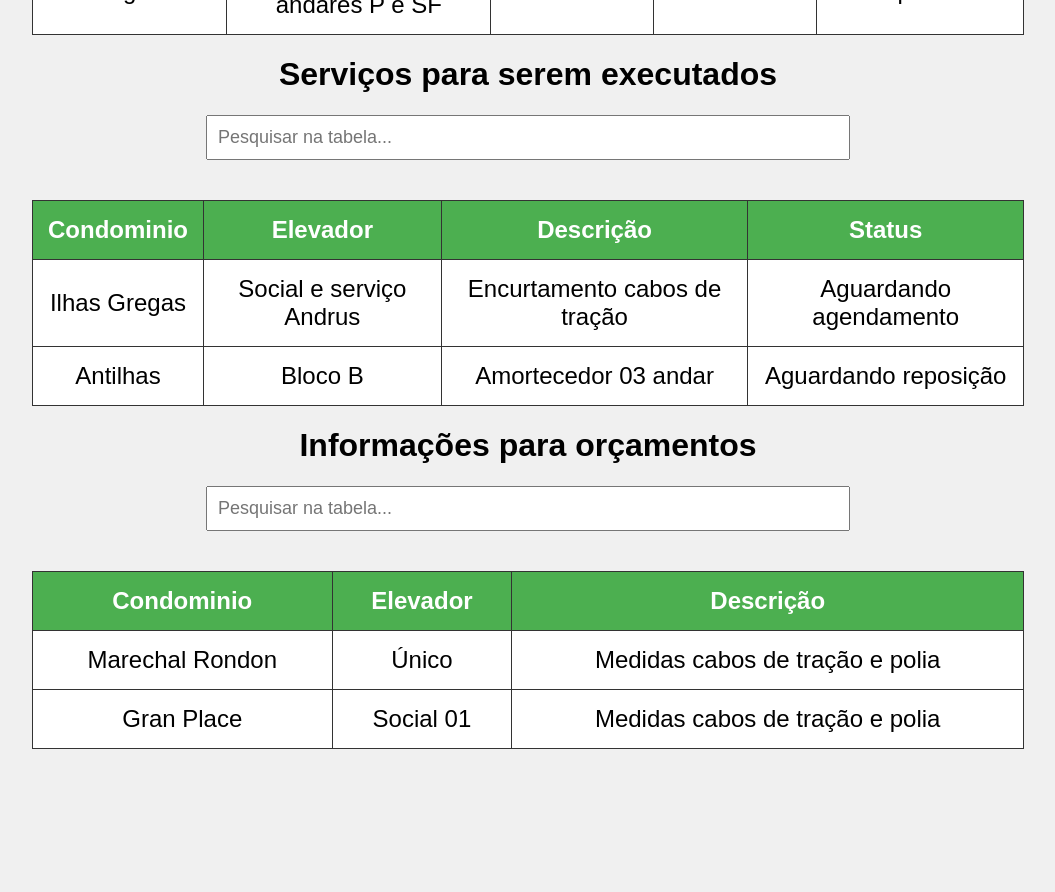
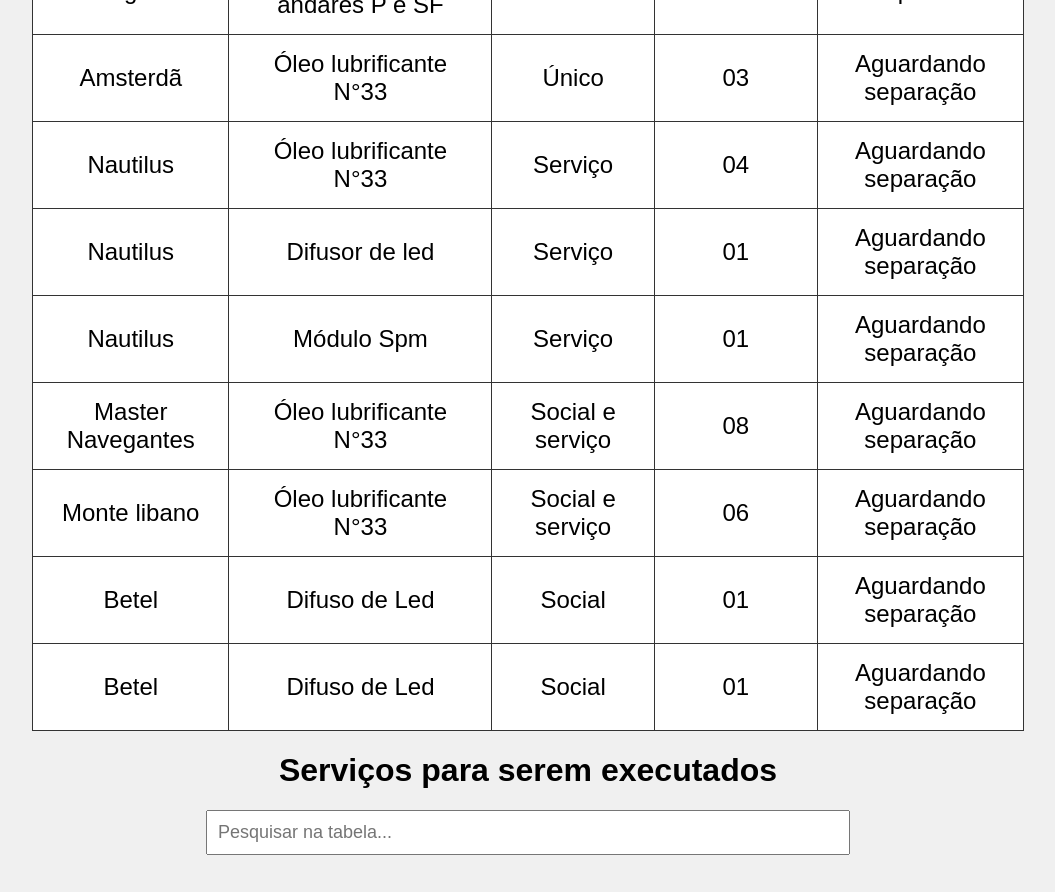
Before and after one commit to WEELEVADORES/weelevadores, a plain HTML site: page index.html in a window 1280 px wide. Shown: the part 2220-3112 px from the top of the page, without its empty margins (112-1167 px from the left). Before the commit the page ends 3009 px from the top, so only its background shows below. Drawn offline with Linux system fonts and the light colour scheme.

Commit message:
Update index.html

```diff
--- a/index.html
+++ b/index.html
@@ -233,6 +233,56 @@
             <td>Social</td>
             <td>02</td>
             <td>Separado</td>
+            <tr>
+            <td>Amsterdã</td>
+            <td>Óleo lubrificante N°33</td>
+            <td>Único</td>
+            <td>03</td>
+            <td>Aguardando separação</td>
+                 <tr>
+                 <td>Nautilus</td>
+            <td>Óleo lubrificante N°33</td>
+            <td>Serviço</td>
+            <td>04</td>
+            <td>Aguardando separação</td>
+                      <tr>
+                   <td>Nautilus</td>
+            <td>Difusor de led</td>
+            <td>Serviço</td>
+            <td>01</td>
+            <td>Aguardando separação</td>
+                           <tr>
+                <td>Nautilus</td>
+            <td>Módulo Spm</td>
+            <td>Serviço</td>
+            <td>01</td>
+            <td>Aguardando separação</td>
+                                <tr>
+                  <td>Master Navegantes</td>
+            <td>Óleo lubrificante N°33</td>
+            <td>Social e serviço</td>
+            <td>08</td>
+            <td>Aguardando separação</td>
+                                     <tr>
+                 <td>Monte libano</td>
+            <td>Óleo lubrificante N°33</td>
+            <td>Social e serviço</td>
+            <td>06</td>
+            <td>Aguardando separação</td>
+                                          <tr>
+                  <td>Betel</td>
+            <td>Difuso de Led</td>
+            <td>Social</td>
+            <td>01</td>
+            <td>Aguardando separação</td>
+                                               <tr>
+                    <td>Betel</td>
+            <td>Difuso de Led</td>
+            <td>Social</td>
+            <td>01</td>
+            <td>Aguardando separação</td>
+                                                    <tr>
+
         </tr>
     </table>
 
```
